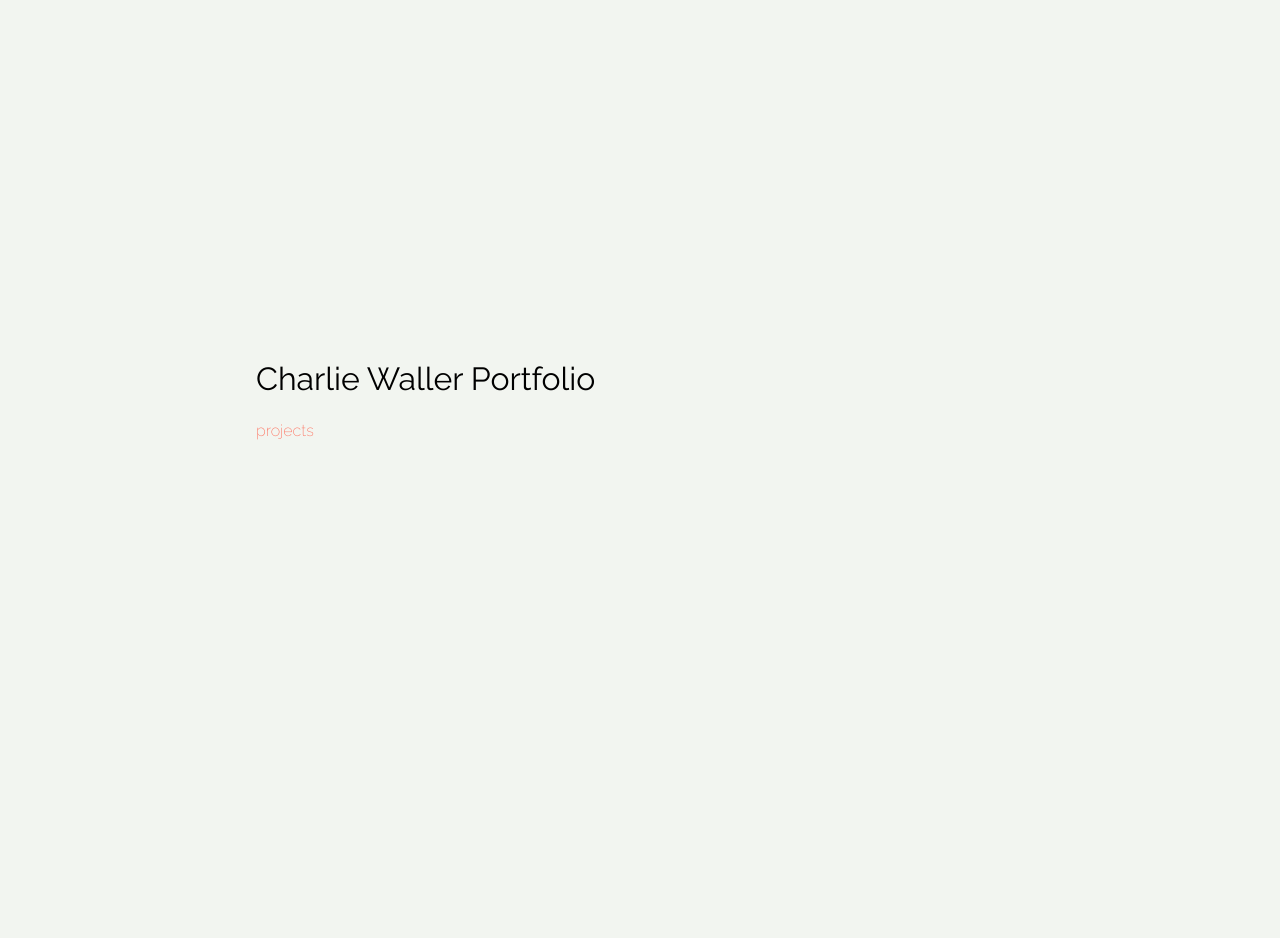
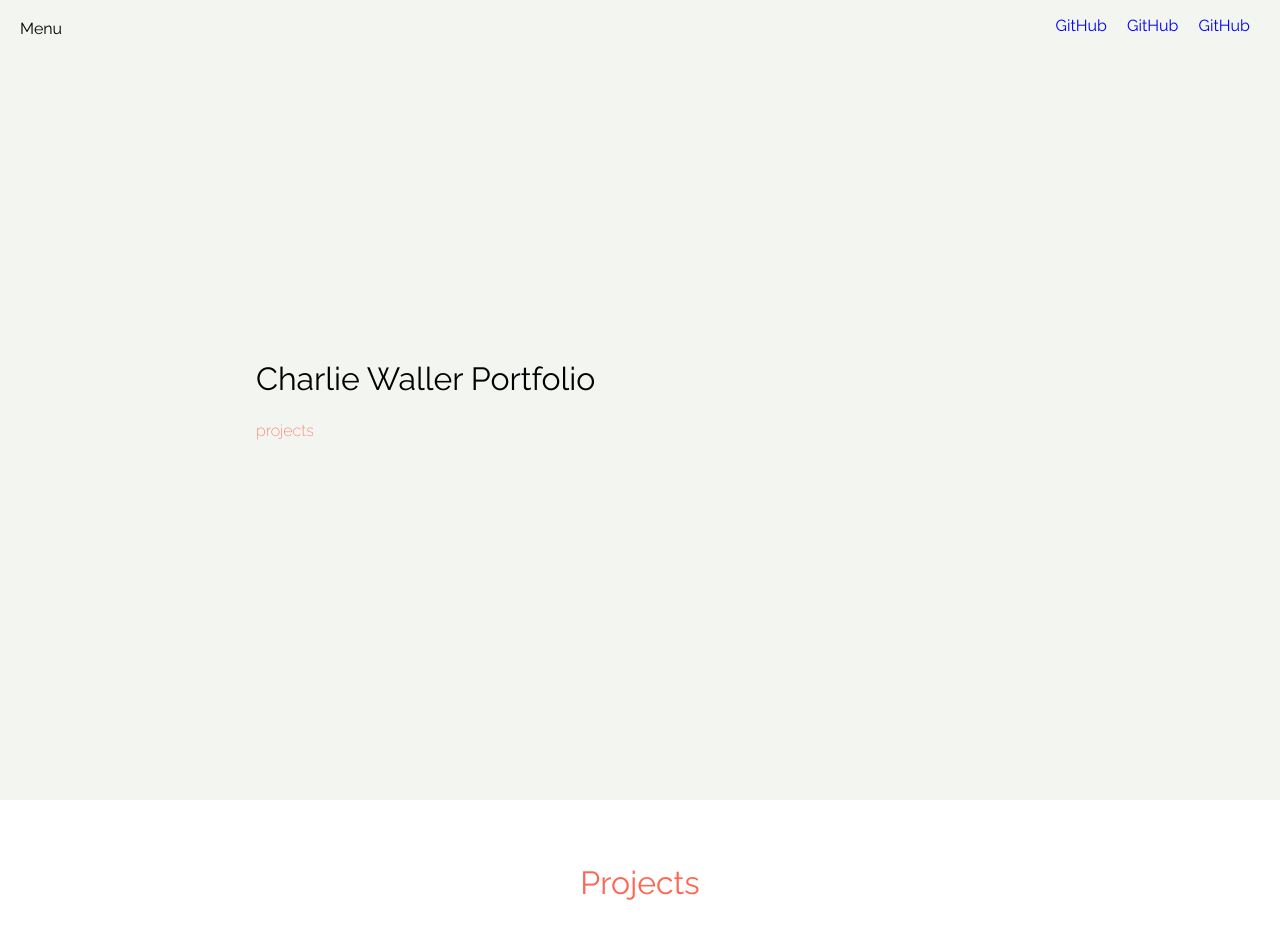
Before and after one commit to charliewaller7/portfolio, a React (Create React App) app in the folder app/: page / in a window 1280 px wide. Shown: the top 938 px of the page. Before the commit the page ends 800 px from the top, so only its background shows below. Built offline with nearby package versions, Linux system fonts and the light colour scheme.

Commit message:
Added Navigation (links only)

```diff
--- a/app/src/App.js
+++ b/app/src/App.js
@@ -1,14 +1,22 @@
-import React, { Component } from 'react';
+import React, { Component, useRef } from 'react';
 
 import Page from './components/Page/Page'
 import Home from './components/Home/Home'
+import Projects from './components/Projects/Projects'
 
 class App extends Component {
+
+  constructor(props) {
+    super(props)
+    this.projectSectionRef = React.createRef()
+  }
+
   render() {
     return (
       <div>
         <Page>
-          <Home/>
+          <Home projectSectionRef={this.projectSectionRef}/>
+          <Projects projectSectionRef={this.projectSectionRef}/>
         </Page>
       </div>
     );
--- /dev/null
+++ b/app/src/App.module.css
@@ -0,0 +1,5 @@
+/* Shared CSS styles across Components */
+
+.Clickable {
+  cursor: pointer;
+}
--- a/app/src/components/Home/Home.js
+++ b/app/src/components/Home/Home.js
@@ -1,24 +1,37 @@
-import React from 'react';
+import React, { useRef } from 'react';
 import classes from './Home.module.css'
+import projectClasses from '../../App.module.css'
 
 import Aux from '../../hoc/Aux'
 import Typer from '../../containers/Typer/Typer'
 
-const home = props => {
+const Home = props => {
+
+  const executeScroll = () => {
+    props.projectSectionRef.current.scrollIntoView(
+      {behavior: "smooth"}
+    )
+  }
 
   return (
     <Aux>
       <div className={classes.HomeSection}>
       <Typer
         className={classes.Heading}
-        dataText={["Welcome...", "Charlie Waller Portfolio"]}
+        dataText={["Welcome", "Charlie Waller Portfolio"]}
         />
-        <p className={`${classes.Subheading} ${classes.FadeIn}`}>
+        <div>
+        <p
+        className={
+          `${classes.Subheading} ${classes.FadeIn} ${projectClasses.Clickable}`
+          }
+        onClick={executeScroll}>
         projects
         </p>
+        </div>
       </div>
     </Aux>
   )
 }
 
-export default home
+export default Home
--- /dev/null
+++ b/app/src/components/Nav/NavItems/NavItem/NavItem.js
@@ -0,0 +1,11 @@
+import React from 'react';
+import classes from './NavItem.module.css'
+
+
+const navItem = () => (
+  <li className={classes.Item}>
+    <a href="/">GitHub</a>
+  </li>
+);
+
+export default navItem
--- /dev/null
+++ b/app/src/components/Nav/NavItems/NavItem/NavItem.module.css
@@ -0,0 +1,24 @@
+.Item {
+  margin: 0;
+  box-sizing: border-box;
+  display: flex;
+  height: 100%;
+  align-items: center;
+}
+
+.Item a{
+  text-decoration: None;
+  height: 100%;
+  padding: 16px 10px;
+  border-bottom: 4px solid transparent;
+  box-sizing: border-box;
+  display: block;
+}
+
+.Item a:hover,
+.Item a:active,
+.Item a.active {
+  background-color: #f2f5f0;
+  border-bottom: 4px solid #ff6652;
+
+}
--- /dev/null
+++ b/app/src/components/Nav/NavItems/NavItems.js
@@ -0,0 +1,13 @@
+import React from 'react'
+import NavItem from './NavItem/NavItem'
+import classes from './NavItems.module.css'
+
+const NavItems = () => (
+  <ul className={classes.NavItems}>
+    <NavItem/>
+    <NavItem/>
+    <NavItem/>
+  </ul>
+);
+
+export default NavItems
--- /dev/null
+++ b/app/src/components/Nav/NavItems/NavItems.module.css
@@ -0,0 +1,8 @@
+.NavItems {
+  margin: 0;
+  padding: 0;
+  list-style: none;
+  display: flex;
+  align-items: center;
+  height: 100%;
+}
--- /dev/null
+++ b/app/src/components/Nav/Navbar/Navbar.js
@@ -0,0 +1,15 @@
+import React from 'react'
+import classes from './Navbar.module.css'
+import NavItems from '../NavItems/NavItems'
+
+
+const navbar = props => (
+  <header className={classes.Toolbar}>
+    <div>Menu</div>
+    <nav>
+      <NavItems/>
+    </nav>
+  </header>
+);
+
+export default navbar
--- /dev/null
+++ b/app/src/components/Nav/Navbar/Navbar.module.css
@@ -0,0 +1,18 @@
+.Toolbar {
+  height: 56px;
+  width: 100%;
+  position: fixed;
+  top: 0;
+  left: 0;
+  display: flex;
+  justify-content: space-between;
+  align-items: center;
+  padding: 0 20px;
+  box-sizing: border-box;
+  z-index: 90;
+}
+
+
+.Toolbar nav {
+  height: 100%
+}
--- a/app/src/components/Page/Page.js
+++ b/app/src/components/Page/Page.js
@@ -2,13 +2,15 @@
 import React from 'react';
 import Aux from '../../hoc/Aux';
 import classes from './Page.module.css'
+import Navbar from '../Nav/Navbar/Navbar'
 
-const Layout = props => (
+const page = props => (
   <Aux>
+    <Navbar/>
     <main className={classes.Content}>
       {props.children}
     </main>
   </Aux>
 );
 
-export default Layout;
+export default page;
--- /dev/null
+++ b/app/src/components/Projects/Projects.js
@@ -0,0 +1,15 @@
+import React from 'react';
+import classes from './Projects.module.css'
+
+const projects = props => {
+
+  return (
+      <div
+      className={classes.ProjectsSection}
+      ref={props.projectSectionRef}>
+      <p className={classes.Heading}>Projects</p>
+      </div>
+  )
+}
+
+export default projects
--- /dev/null
+++ b/app/src/components/Projects/Projects.module.css
@@ -0,0 +1,38 @@
+.ProjectsSection {
+  width: 100%;
+  height: 100vh;
+  text-align: left;
+  background-color: white;
+}
+
+.Heading {
+  font-size: 2rem;
+  text-align: center;
+  color: #ff6652;
+  padding-top: 2em;
+}
+
+.Subheading {
+  font-size: 1rem;
+  font-weight: lighter;
+  padding-top: 0.5em;
+  color: #ff6652;
+}
+
+@-webkit-keyframes fadein {
+  from { opacity: 0; }
+  to   { opacity: 1; }
+}
+
+@keyframes fadein {
+  from { opacity: 0; }
+  to   { opacity: 1; }
+}
+
+.FadeIn {
+  opacity: 0;
+  -webkit-animation: fadein 1.5s 1 3.5s;
+  animation: fadein 1.5s 1 3.5s;
+  -webkit-animation-fill-mode: forwards;
+  animation-fill-mode: forwards;
+}
```
